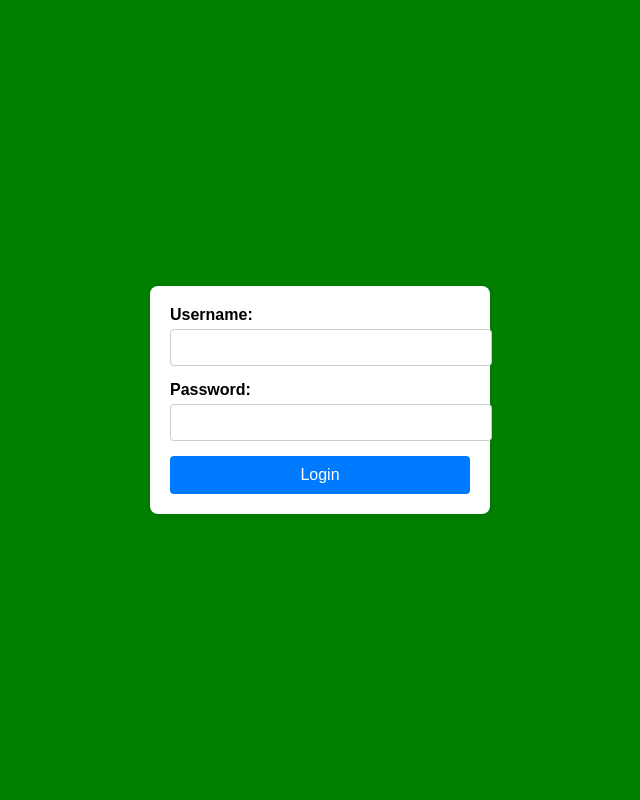
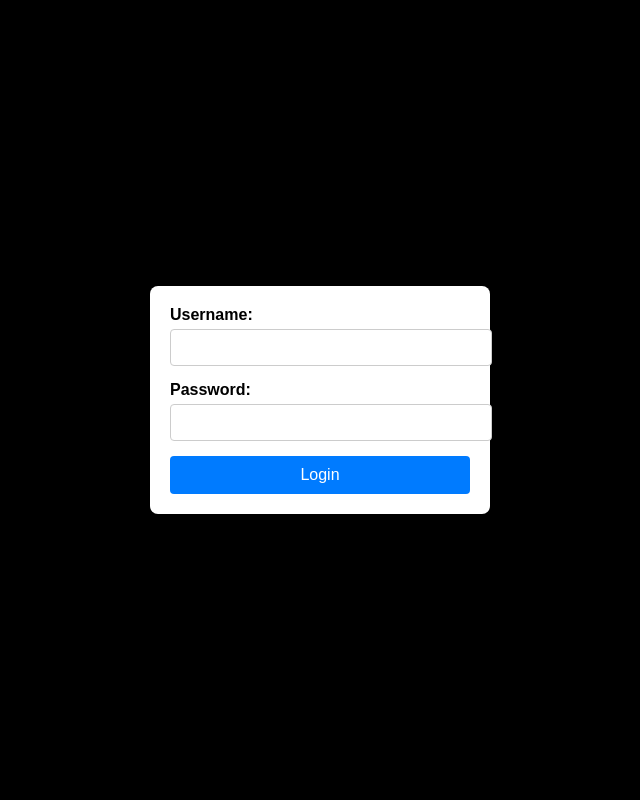
Before and after one commit to dionysm/CarsDatabanken, a Flask app: template templates/login.html in a window 1280 px wide. Shown: the whole page, without its empty margins (320-960 px from the left). Run offline with Flask 3, Linux system fonts and the light colour scheme; the template is opened without the code that fills it, so the values that code supplies are empty.

Commit message:
Hallo :)

```diff
--- a/templates/login.html
+++ b/templates/login.html
@@ -13,7 +13,7 @@
             align-items: center;
             height: 100vh;
             margin: 0;
-            background-color: green;
+            background-color: black;
             font-family: Arial, sans-serif;
         }
         form {
```
